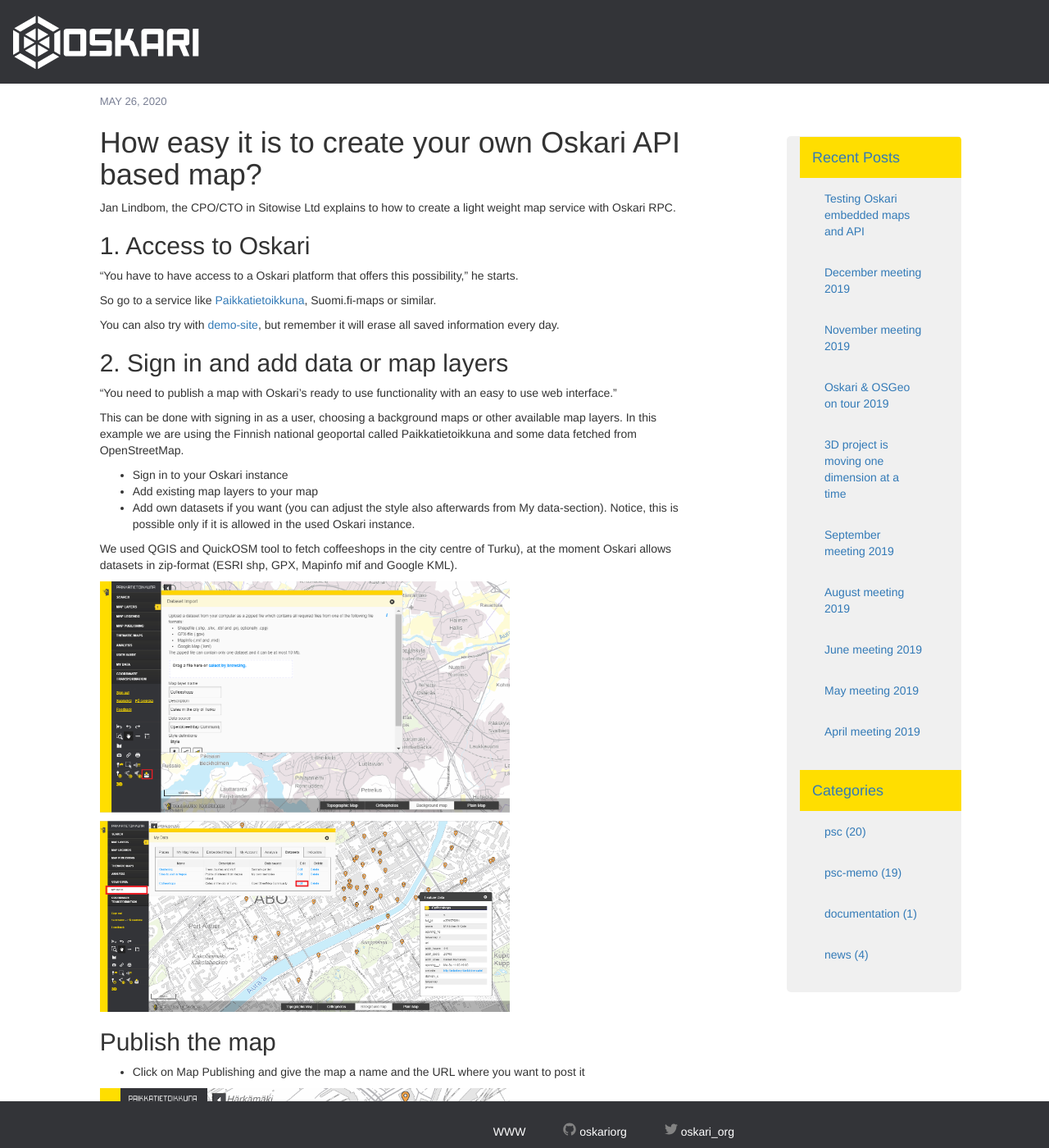
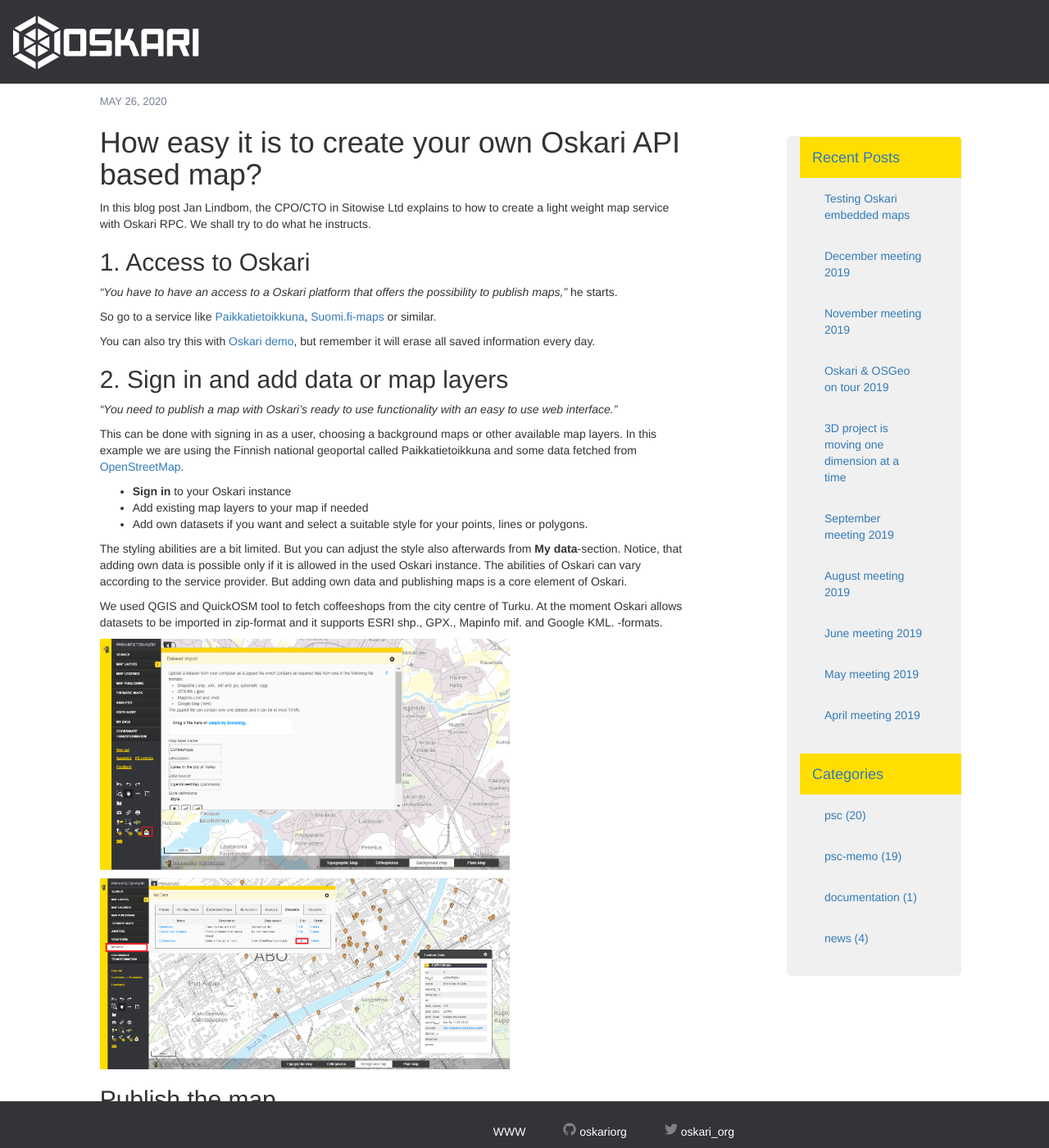
Before and after one commit to oskariorg/oskariorg.github.io, a Jekyll site: the page built from _posts/2020-05-26-Oskari_embedded_maps.md, in a window 1280 px wide and 1400 px high. Shown: the whole window at 82% size. Built offline with Jekyll 4.4.1, drawn with Linux system fonts in a browser that asks for light colours; nearby versions of some CDN libraries; some of the changed text lies outside the part shown.

Commit message:
Update 2020-05-26-Oskari_embedded_maps.md

```diff
--- a/_posts/2020-05-26-Oskari_embedded_maps.md
+++ b/_posts/2020-05-26-Oskari_embedded_maps.md
@@ -1,34 +1,36 @@
 ---
 layout: post
-title:  "Testing Oskari embedded maps and API"
-excerpt : "How easy it is to create your own Oskari API based map?"
+title:  "Testing Oskari embedded maps"
+excerpt : "How easy it is to create your own embedded map to your web site? So easy!"
 date:   2020-05-26 13:00:00 +0300
 categories: [news]
 ---
 
 # How easy it is to create your own Oskari API based map?
 
-Jan Lindbom, the CPO/CTO in Sitowise Ltd explains to how to create a light weight map service with Oskari RPC.
+In this blog post Jan Lindbom, the CPO/CTO in Sitowise Ltd explains to how to create a light weight map service with Oskari RPC. We shall try to do what he instructs.
 
 ## 1.  Access to Oskari
 
-“You have to have access to a Oskari platform that offers this possibility,” he starts.
+_“You have to have an access to a Oskari platform that offers the possibility to publish maps,”_ he starts.
 
-So go to a service like [Paikkatietoikkuna](https://kartta.paikkatietoikkuna.fi/?lang=en), Suomi.fi-maps or similar.
+So go to a service like [Paikkatietoikkuna](https://kartta.paikkatietoikkuna.fi/?lang=en), [Suomi.fi-maps](https://www.maanmittauslaitos.fi/asioi-verkossa/suomifi-kartat) or similar.
 
-You can also try with [demo-site](https://demo.oskari.org/), but remember it will erase all saved information every day.
+You can also try this with [Oskari demo](https://demo.oskari.org/), but remember it will erase all saved information every day.
 
 ## 2. Sign in and add data or map layers
 
-“You need to publish a map with Oskari's ready to use functionality with an easy to use web interface.”
+_“You need to publish a map with Oskari's ready to use functionality with an easy to use web interface.”_
 
-This can be done with signing in as a user, choosing a background maps or other available map layers. In this example we are using the Finnish national geoportal called Paikkatietoikkuna and some data fetched from OpenStreetMap.
+This can be done with signing in as a user, choosing a background maps or other available map layers. In this example we are using the Finnish national geoportal called Paikkatietoikkuna and some data fetched from [OpenStreetMap](https://www.openstreetmap.org/).
 
-- Sign in to your Oskari instance
-- Add existing map layers to your map
-- Add own datasets if you want (you can adjust the style also afterwards from My data-section). Notice, this is possible only if it is allowed in the used Oskari instance.
+- **Sign in** to your Oskari instance
+- Add existing map layers to your map if needed
+- Add own datasets if you want and select a suitable style for your points, lines or polygons.
 
-We used QGIS and QuickOSM tool to fetch coffeeshops in the city centre of Turku), at the moment Oskari allows datasets in zip-format (ESRI shp, GPX, Mapinfo mif and Google KML).
+The styling abilities are a bit limited. But you can adjust the style also afterwards from **My data**-section. Notice, that adding own data is possible only if it is allowed in the used Oskari instance. The abilities of Oskari can vary according to the service provider. But adding own data and publishing maps is a core element of Oskari.
+
+We used QGIS and QuickOSM tool to fetch coffeeshops from the city centre of Turku. At the moment Oskari allows datasets to be imported in zip-format and it supports ESRI shp., GPX., Mapinfo mif. and Google KML. -formats.
 
 <img src="/img/owndatasets.png" width="500" class="img-responsive"/>
 
@@ -36,21 +38,25 @@ We used QGIS and QuickOSM tool to fetch coffeeshops in the city centre of Turku)
 
 ## Publish the map
 
-- Click on Map Publishing and give the map a name and the URL where you want to post it
+- Click on **Map Publishing** and give the map a name and the URL where you want to post it
 
 <img src="/img/publishing.png" width="500" class="img-responsive"/>
+
+<img src="/img/embedded_maps_create.png" width="500" class="img-responsive"/>
 
 - Adjust the needed elements and tools to the map
 - Click publish and copy paste the iframe code to your website.
 
-<img src="/img/embedded_maps_create.png" width="500" class="img-responsive"/>
-
 <iframe src="https://kartta.paikkatietoikkuna.fi/published/en/4fc5a1ea-6374-4ecb-a40f-3aa2f665732d" allow="geolocation" style="border: none; width: 500px; height: 500px;"></iframe>
 
-## 3. If you want to tailor it to your own needs
+## If you want to tailor the embedded map to your own needs
 
-“And the last and most important part, you need to have application developer knowledge to be able to develop the integration to the other system by RPC. You need to know the system to which you are integrating at the technical level also.”
+_“And the last and most important part, you need to have application developer knowledge to be able to develop the integration to the other system by RPC. You need to know the system to which you are integrating at the technical level also.”_
 
-“ The advantage of using RPC is that the map interface can be easily integrated into a part of another system and make it work interactively”, Jan explains.
+_“The advantage of using RPC is that the map interface can be easily integrated into a part of another system and make it work interactively”,_ Jan explains.
+
+- Read on, [how to use Oskari API](https://oskari.org/examples/rpc-api/rpc_example.html) to tailor the embedded maps
+- Check the gallery of some examples, like [Fishing restrictions](https://www.oskari.org/gallery/fishing_restrictions) and [Social insurance service search](https://www.oskari.org/gallery/kela)
+- [Test the workshop material created for FOSS4G 2019](https://www.oskari.org/documentation/examples/FOSS4G_2019/workshop)
 
 Reviewed and rewritten in 2020-05-26, original story written in 2019-01-07.
```
